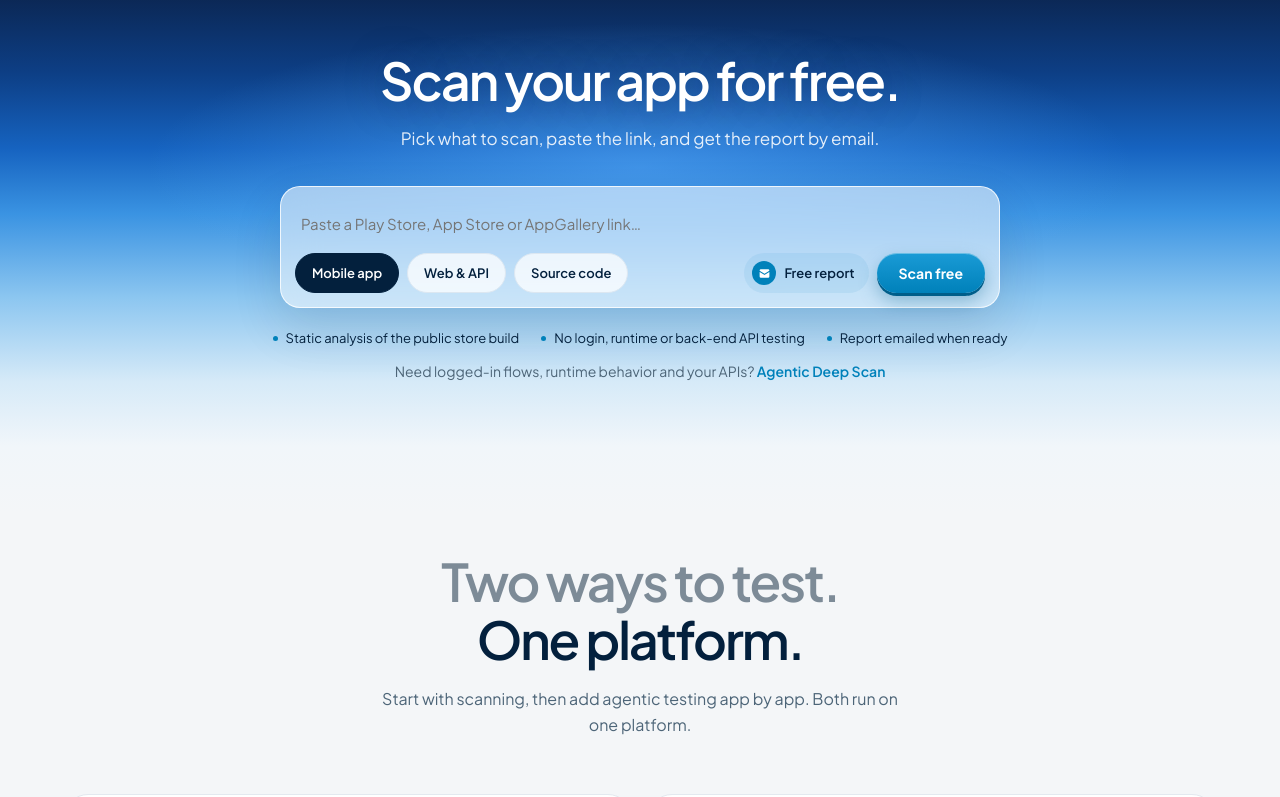
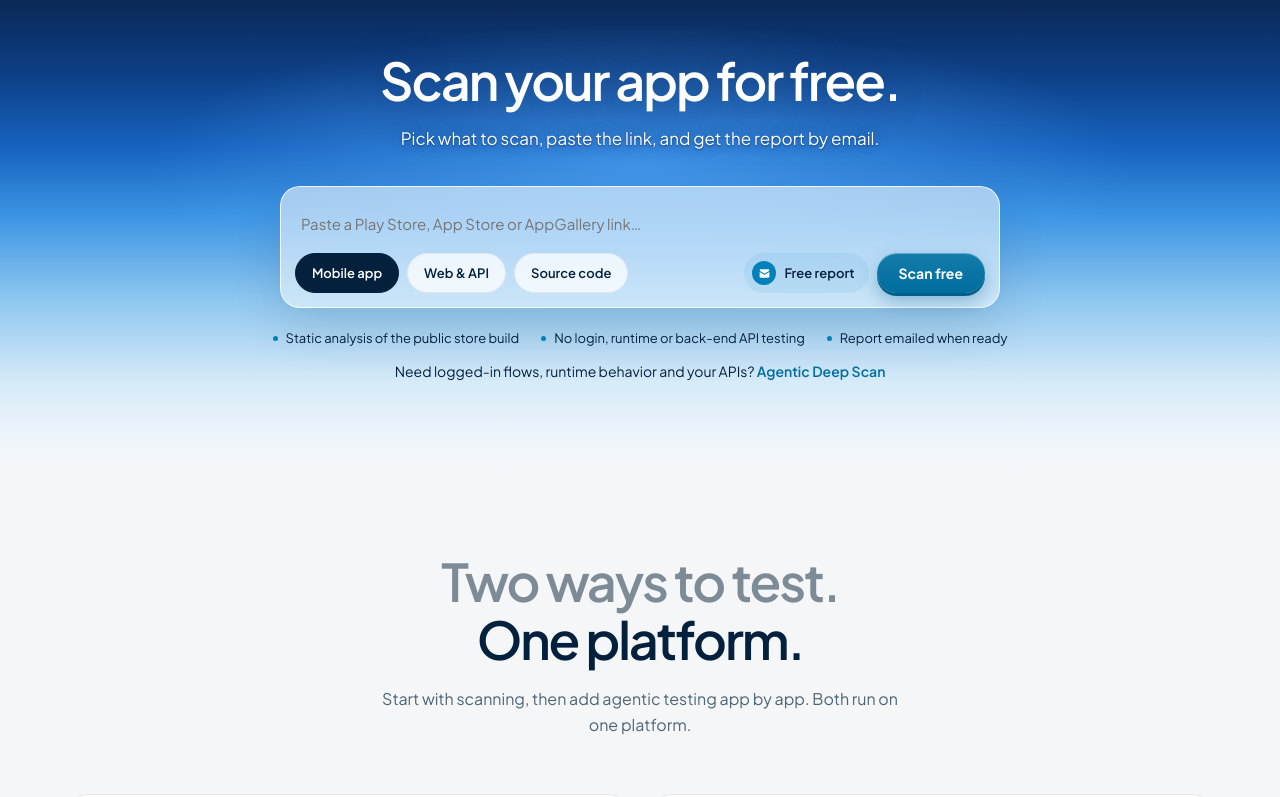
Before and after one commit to moha-elh/OstorlabRedesign, a Next.js app: page / in a window 1280 px wide. Shown: the part 1300-2097 px from the top of the page. Built offline with nearby package versions, Linux system fonts and the light colour scheme.

Commit message:
fix(a11y): raise contrast of free-scan subtitle, button and deep-scan line

```diff
--- a/app/tokens.css
+++ b/app/tokens.css
@@ -95,7 +95,7 @@
 :root {
   --text-trusted: #C9D3DC;
   --chip-line: #DCE7F1;
-  --blue-light: #1A9BD6;
+  --blue-light: #147CAB;
   --blue-deep: #005E8A;
 }
 
--- a/components/FreeScan.module.css
+++ b/components/FreeScan.module.css
@@ -42,7 +42,9 @@
   margin-top: 16px;
   font-size: 17px;
   line-height: 27px;
-  color: rgba(255, 255, 255, .88);
+  color: var(--white);
+  /* Sits on the mid-blue band of the sky; a tight dark halo keeps it legible there. */
+  text-shadow: 0 1px 2px rgba(0, 30, 80, .55), 0 0 16px rgba(0, 30, 80, .45);
 }
 
 .form {
@@ -121,7 +123,7 @@
   padding: 0 22px;
   border: 0;
   border-radius: var(--r-pill);
-  background: linear-gradient(180deg, var(--blue-light), var(--blue));
+  background: linear-gradient(180deg, var(--blue-light), var(--blue-text));
   color: var(--white);
   font: inherit;
   font-size: var(--fs-label);
@@ -153,9 +155,9 @@
   margin-top: 14px;
   font-size: var(--fs-label);
   line-height: 22px;
-  color: var(--text-light-2);
+  color: var(--navy);
 }
-.deep a { font-weight: 600; color: var(--blue); }
+.deep a { font-weight: 600; color: var(--blue-text); }
 
 @media (max-width: 900px) {
   .mail { margin-left: 0; }
```
